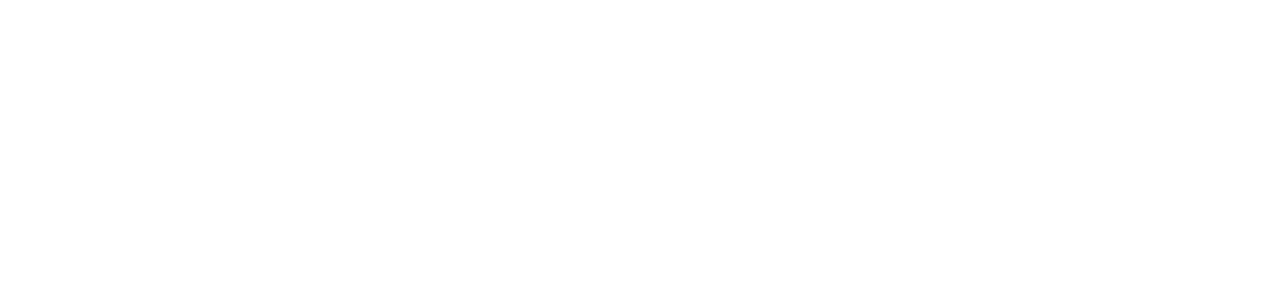
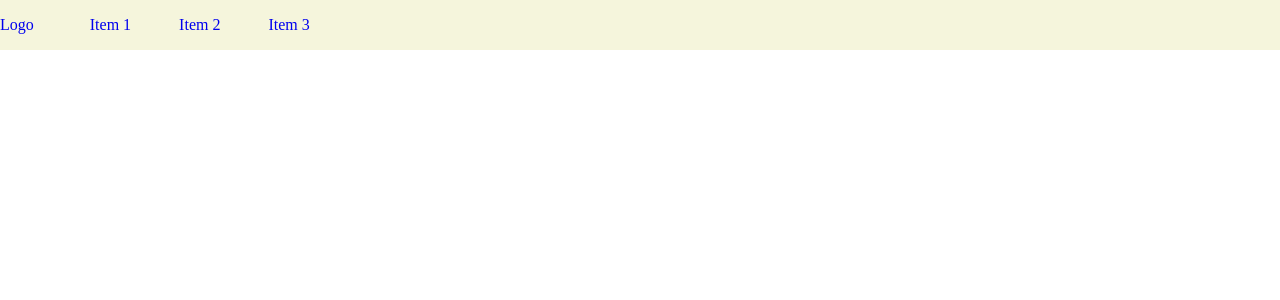
Before and after one commit to dimariabovol/donuts-store, an Angular app: page / in a window 1280 px wide. Shown: the top 300 px of the page. Built offline with nearby package versions, Linux system fonts and the light colour scheme.

Commit message:
Add header component

```diff
--- /dev/null
+++ b/src/app/donuts/components/header/header.component.html
@@ -0,0 +1,10 @@
+<header class="header">
+  <nav class="header__nav">
+    <a routerLink="/">Logo</a>
+    <ul class="header__menu">
+      <li><a routerLink="#">Item 1</a></li>
+      <li><a routerLink="#">Item 2</a></li>
+      <li><a routerLink="#">Item 3</a></li>
+    </ul>
+  </nav>
+</header>
--- /dev/null
+++ b/src/app/donuts/components/header/header.component.scss
@@ -0,0 +1,14 @@
+.header {
+  background-color: beige;
+
+  &__nav {
+    display: flex;
+    align-items: center;
+    gap: 1rem;
+  }
+
+  &__menu {
+    display: flex;
+    gap: 3rem;
+  }
+}
--- /dev/null
+++ b/src/app/donuts/components/header/header.component.ts
@@ -0,0 +1,12 @@
+import { Component, OnInit } from '@angular/core';
+
+@Component({
+  selector: 'donuts-header',
+  templateUrl: './header.component.html',
+  styleUrls: ['./header.component.scss'],
+})
+export class HeaderComponent implements OnInit {
+  constructor() {}
+
+  ngOnInit(): void {}
+}
--- a/src/app/donuts/donuts.component.html
+++ b/src/app/donuts/donuts.component.html
@@ -0,0 +1 @@
+<donuts-header></donuts-header>
--- a/src/app/donuts/donuts.module.ts
+++ b/src/app/donuts/donuts.module.ts
@@ -3,9 +3,10 @@
 
 import { DonutsRoutingModule } from './donuts-routing.module';
 import { DonutsComponent } from './donuts.component';
+import { HeaderComponent } from './components/header/header.component';
 
 @NgModule({
-  declarations: [DonutsComponent],
+  declarations: [DonutsComponent, HeaderComponent],
   imports: [BrowserModule, DonutsRoutingModule],
   providers: [],
   bootstrap: [DonutsComponent],
--- a/src/styles.scss
+++ b/src/styles.scss
@@ -1 +1,15 @@
-/* You can add global styles to this file, and also import other style files */
+body {
+  margin: 0;
+}
+
+ul {
+  list-style-type: none;
+}
+
+a {
+  text-decoration: none;
+
+  &:hover {
+    text-decoration: underline;
+  }
+}
```
Also changed, not shown: 1 other file (tests, documents, lock files or other folders).
